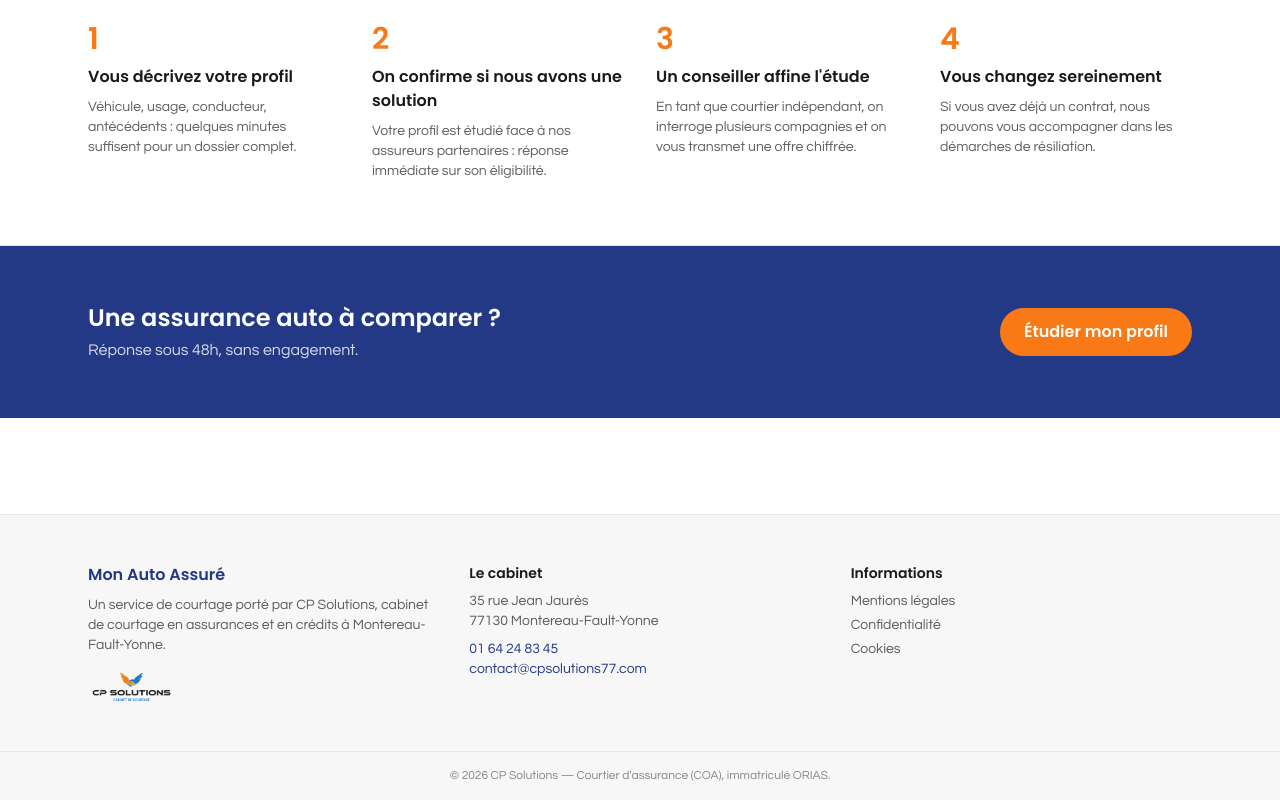
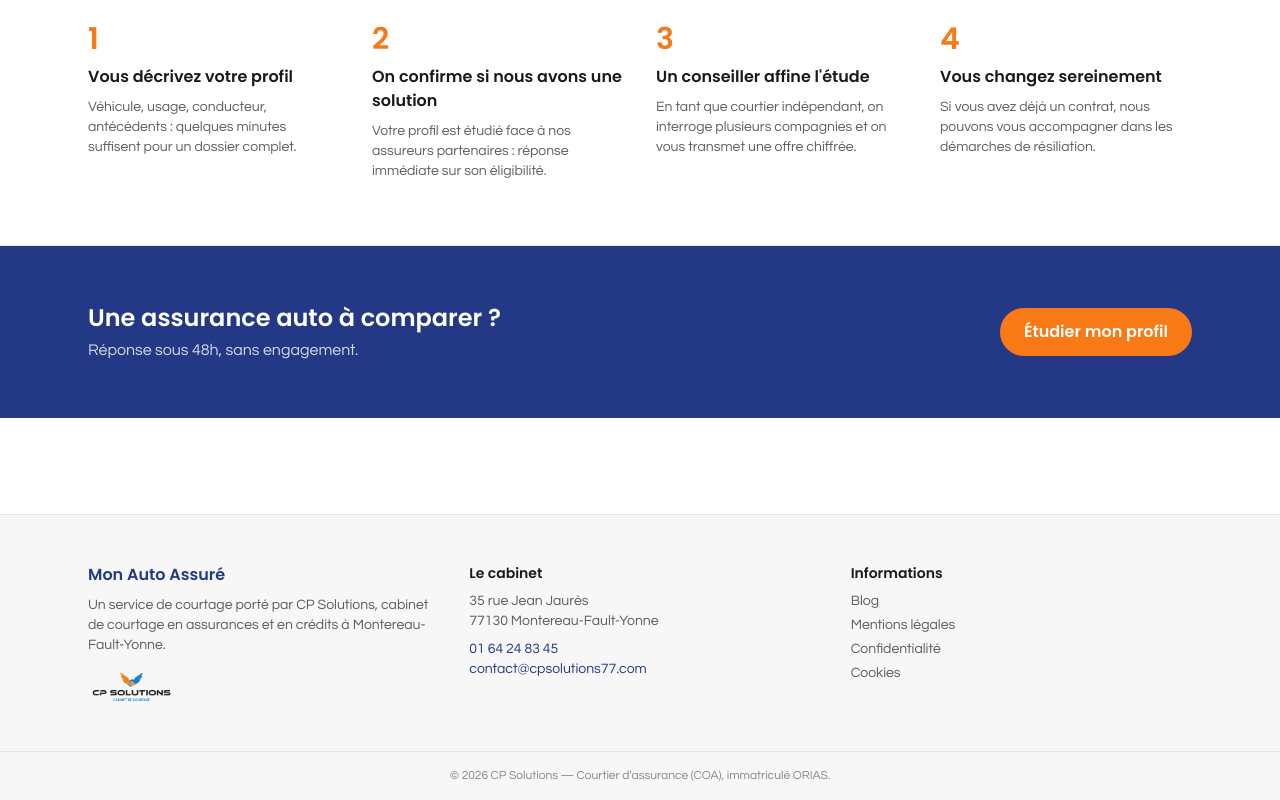
Before and after one commit to CP-SOLUTIONS77/monautoassure, a Next.js app: page / in a window 1280 px wide. Shown: the part 990-1790 px from the top of the page. Built offline with nearby package versions, Linux system fonts and the light colour scheme.

Commit message:
Blog: lien dans le footer

```diff
--- a/src/components/SiteFooter.tsx
+++ b/src/components/SiteFooter.tsx
@@ -36,6 +36,11 @@
           <p className="font-heading font-semibold text-neutral-900">Informations</p>
           <ul className="mt-2 space-y-1">
             <li>
+              <Link href="/blog" className="hover:text-navy">
+                Blog
+              </Link>
+            </li>
+            <li>
               <Link href="/mentions-legales" className="hover:text-navy">
                 Mentions légales
               </Link>
```
